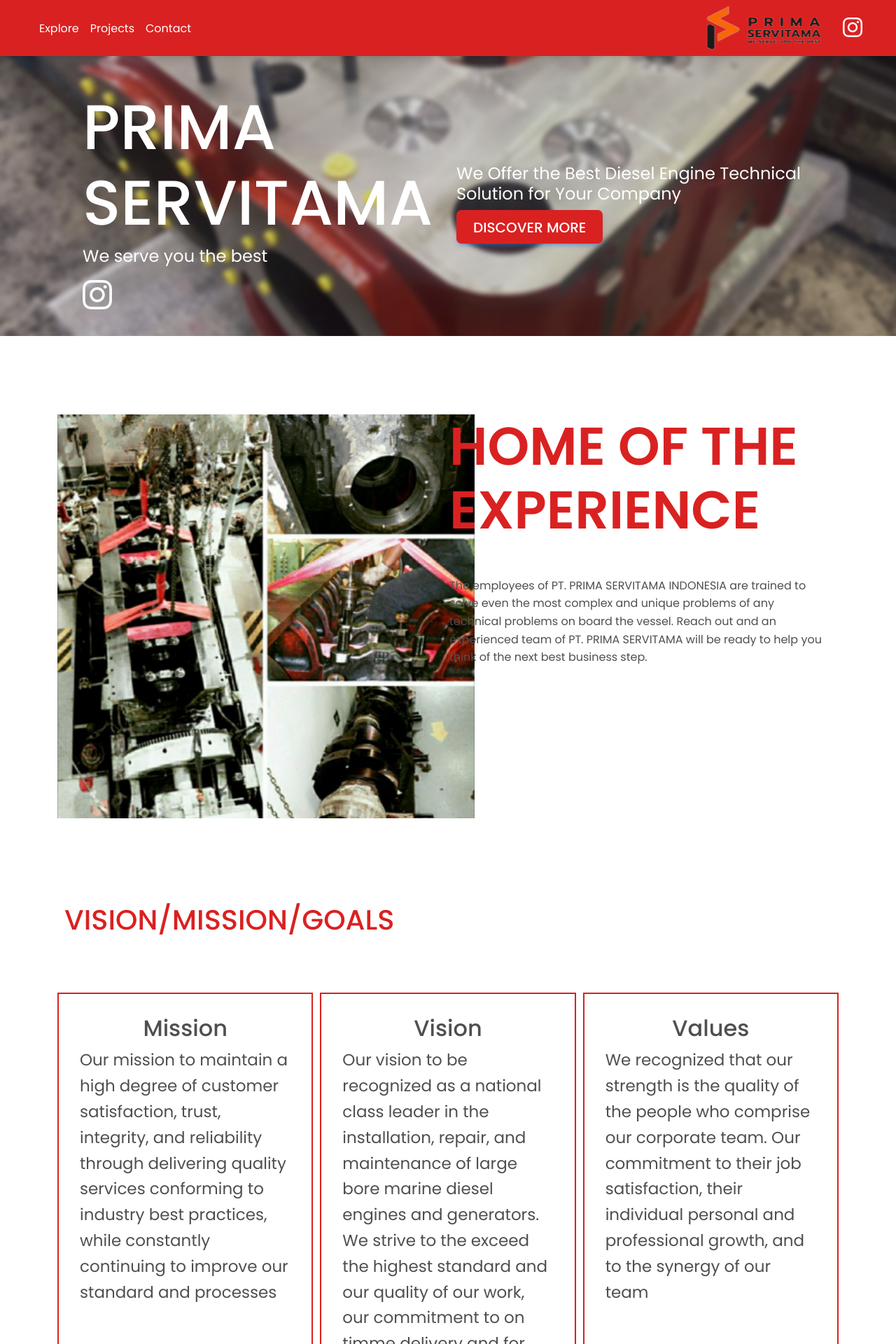
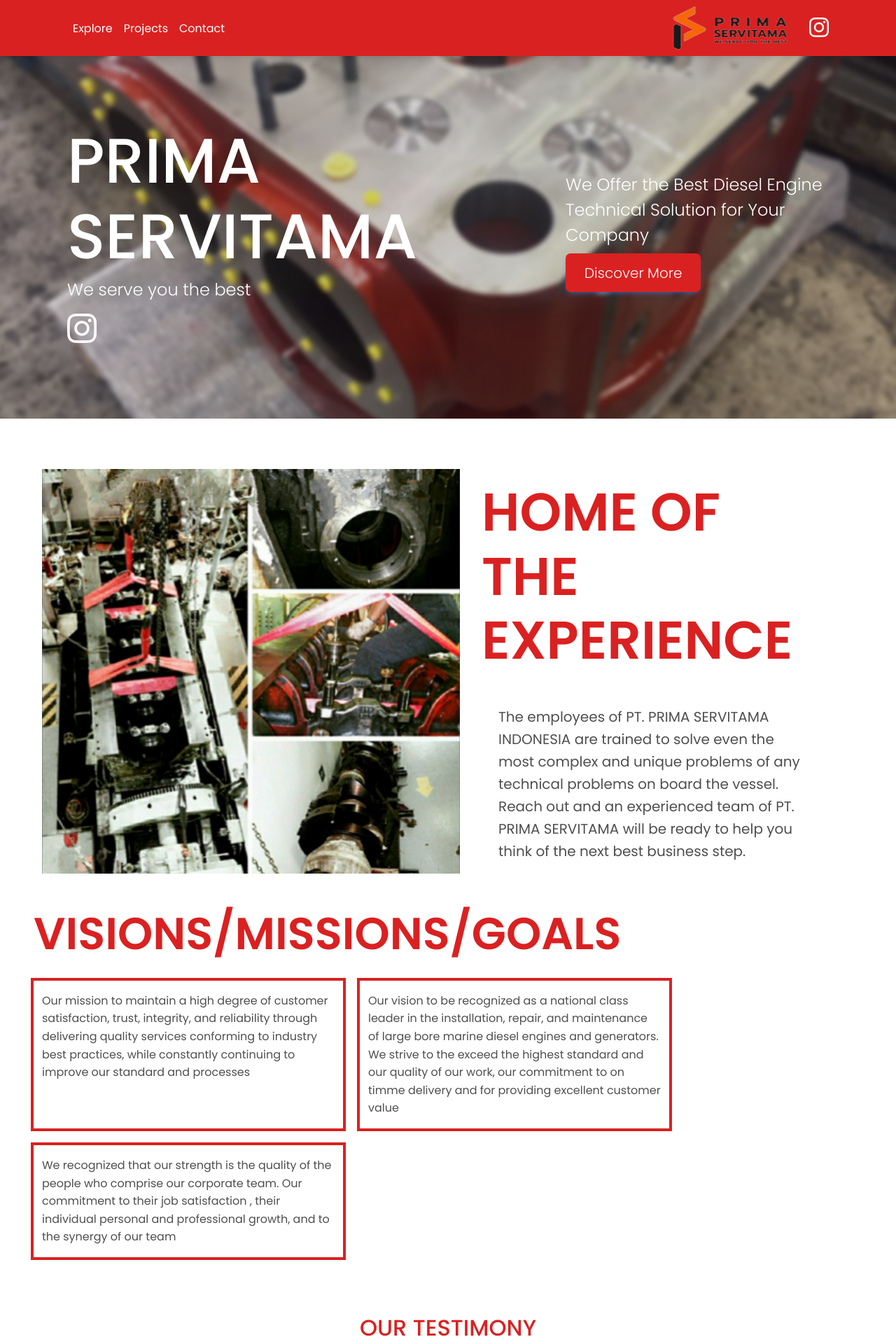
Before and after one commit to AzelFA/primaserv_web, a React (Create React App) app: page / in a window 1280 px wide. Shown: the top 1920 px of the page at 70% size. Built offline with nearby package versions, Linux system fonts and the light colour scheme.

Commit message:
Fixed layout and responsive

```diff
--- a/src/components/Nav.js
+++ b/src/components/Nav.js
@@ -17,7 +17,7 @@
 
   return (
     <>
-      <MDBNavbar expand='lg' light bgColor='myprimary' className=''>
+      <MDBNavbar expand='lg' light bgColor='myprimary' className='px-lg-5 px-3'>
         <MDBContainer fluid className='p-0 mx-lg-5 mx-3'>
           <MDBNavbarToggler
             type='button'
--- a/src/custom.scss
+++ b/src/custom.scss
@@ -17,6 +17,28 @@
     display: none;
 }
 
+.heroBg {
+    height: 50vh;
+}
+
+.devAlign{
+    text-align: center;
+}
+
+.titleBawah{
+    font-size: 54px;
+    font-weight: 600;
+    color:#DA2121;
+    text-align: center;
+}
+
+.borderRed{
+    border: 4px solid $myprimary !important;
+    margin-top: 1rem !important;
+    width: 450px !important;
+  }
+
+
 @include media-breakpoint-up(lg) {
     .heroFont {
         font-size: 90px;
@@ -25,6 +47,28 @@
     .iginv {
         visibility: visible;
         display: inherit;
+    }
+
+    .heroBg {
+        height: 90%;
+    }
+
+    .about {
+        text-align: left;
+    }
+
+    .titleBawah{
+        font-size: 64px;
+    }
+
+    .devAlign{
+        text-align: initial;
+    }
+}
+
+@include media-breakpoint-up(xl) {
+    .heroBg {
+        height: 100%;
     }
 }
 
--- a/src/home/components/about.js
+++ b/src/home/components/about.js
@@ -1,24 +1,24 @@
 import React from 'react';
 import { MDBCol, MDBContainer, MDBRow } from 'mdb-react-ui-kit';
-import hero from './hero.png';
-import kapal from './kapal.jpg';
 import aboutPic from './about.png';
 
 function About() {
     return (
-        <MDBContainer breakpoint='lg' style={{ height: '100vh', display: 'flex', alignItems: 'center', justifyContent: 'space-between' }}>
-            <MDBRow>
-                <MDBCol lg='6'>
+        <div breakpoint='lg' style={{ display: 'grid', alignItems: 'center', justifyContent: 'space-between' }} className='mt-5 mb-4 pt-lg-4 px-lg-5'>
+            <MDBRow className='mx-auto'>
+                <MDBCol lg='6' className='align-items-center justify-content-between'>
                     <img src={aboutPic} alt='About.Png' style={{
                         display:'block',
+                        marginRight: 'auto',
+                        marginLeft: 'auto',
 
-                    }}></img>
+                    }} className='heroBg'></img>
                 </MDBCol>
-                <MDBCol lg='6'>
-                <h1 className='about heroFont' style={{ color: '#DA2121', padding: '0px', fontSize: '76px', fontWeight:'600' }} >
+                <MDBCol lg='6' className='align-items-center justify-content-between mx-auto px-lg-5'>
+                <h1 className='devAlign heroFont d-flex' style={{ color: '#DA2121', padding: '0px', fontSize: '76px', fontWeight:'600', marginTop:'1rem' }} >
                     HOME OF THE EXPERIENCE
                 </h1>
-                <p style={{ marginTop: '50px' }}>
+                <p className='devAlign mt-lg-5 px-4' style={{fontSize:'20px'}}>
                     The employees of PT. PRIMA SERVITAMA INDONESIA are trained to solve even the most complex and unique problems of any technical problems on board the vessel. Reach out and an experienced team of PT. PRIMA SERVITAMA will be ready to help you think of the next best business step.
                 </p>
                 </MDBCol>
@@ -27,7 +27,7 @@
             <div style={{ flex: '1', marginLeft: '20px' }}>
 
             </div>
-        </MDBContainer>
+        </div>
     );
 }
 
--- a/src/home/components/homepage.js
+++ b/src/home/components/homepage.js
@@ -12,29 +12,28 @@
                 backgroundRepeat: 'no-repeat',
                 backgroundSize:'cover',
                 width: '100%',
-                height: '50vh',
+                height: 'max-content',
+                paddingBottom:''
                 }}>
-                <MDBContainer breakpoint='lg' className='mx-auto justify-content-between align-items-center p-0'>
-                    <div className='p-lg-5 p-3'>
-                        <MDBRow className='align-items-center'>
+                <div breakpoint='lg' className='justify-content-between align-items-center p-4 p-lg-5'>
+                    <div className='p-lg-5 p-3 m-0'>
+                        <MDBRow className='align-items-center justify-content-between'>
                             <MDBCol lg='6'>
                             <h1 className='text-white heroFont' style={{width:'250px'}}>PRIMA SERVITAMA</h1>
-                            <h4 className='text-white iginv' style={{fontWeight:'400'}}>We serve you the best</h4>
+                            <h4 className='text-white iginv' style={{fontWeight:'300'}}>We serve you the best</h4>
                             <a href='https://instagram.com' className='py-2 iginv'>
                                 <MDBIcon fab icon="instagram" size='3x' color='light' />
                             </a>
                             </MDBCol>
-                            <MDBCol lg='6'>
-                            <h4 className='text-white' style={{fontWeight:'400'}}>We Offer the Best Diesel Engine Technical Solution for Your Company</h4>
-                            <MDBBtn style={{backgroundColor:'#DA2121',fontSize:'20px',borderRadius:'7px'}}>
+                            <MDBCol lg='6' style={{width:'25rem'}}>
+                            <h4 className='text-white' style={{fontWeight:'300', lineHeight:'1.5'}}>We Offer the Best Diesel Engine Technical Solution for Your Company</h4>
+                            <MDBBtn className='' size='lg' style={{backgroundColor:'#DA2121',fontSize:'20px',borderRadius:'7px',marginBottom:'1rem', fontWeight:'300', textTransform:'none'}}>
                                 Discover More
                             </MDBBtn>
                             </MDBCol>
                         </MDBRow>
-
                     </div>
-
-                </MDBContainer>
+                </div>
             </div>
         </div>
 
--- a/src/home/components/visions.js
+++ b/src/home/components/visions.js
@@ -1,28 +1,42 @@
 import React from 'react';
-import { MDBContainer} from 'mdb-react-ui-kit'
+import { MDBContainer, MDBRow, MDBCol} from 'mdb-react-ui-kit'
 
 function Visions() {
     return (
-      <MDBContainer breakpoint='lg' style={{ display: 'flex', flexDirection: 'column', height:'100vh'}}>
-        <h1 className='vision' style={{ color: '#DA2121', width: '50px', padding: '10px', marginBottom: '20px' }}>VISION/MISSION/GOALS</h1>
+      // <MDBContainer breakpoint='lg' style={{ display: 'flex', flexDirection: 'column', height:'100vh'}}>
+      //   <h1 className='vision' style={{ color: '#DA2121', width: '50px', padding: '10px', marginBottom: '20px' }}>VISION/MISSION/GOALS</h1>
 
-        <div style={{ display: 'flex', flexDirection: 'row', justifyContent: 'space-around', width: '100%', marginBottom:'20px', marginTop:'50px'}}>
-          <div style={{ border: '2px solid #DA2121', padding: '30px', flex: '1', marginRight: '10px', height: '70vh'}}>
-            <h2 className='mision' style={{ textAlign:'center'}}>Mission</h2>
-            <p style={{fontSize: '23px'}}>Our mission to maintain a high degree of customer satisfaction, trust, integrity, and reliability through delivering quality services conforming to industry best practices, while constantly continuing to improve our standard and processes</p>
-          </div>
+      //   <div style={{ display: 'flex', flexDirection: 'row', justifyContent: 'space-around', width: '100%', marginBottom:'20px', marginTop:'50px'}}>
+      //     <div style={{ border: '2px solid #DA2121', padding: '30px', flex: '1', marginRight: '10px', height: '70vh'}}>
+      //       <h2 className='mision' style={{ textAlign:'center'}}>Mission</h2>
+      //       <p style={{fontSize: '23px'}}>Our mission to maintain a high degree of customer satisfaction, trust, integrity, and reliability through delivering quality services conforming to industry best practices, while constantly continuing to improve our standard and processes</p>
+      //     </div>
 
-          <div style={{ border: '2px solid #DA2121', padding: '30px', flex: '1', marginRight: '10px' }}>
-            <h2 className='vision'style={{ textAlign:'center'}}>Vision</h2>
-            <p style={{fontSize: '23px'}}>Our vision to be recognized as a national class leader in the installation, repair, and maintenance of large bore marine diesel engines and generators. We strive to the exceed the highest standard and our quality of our work, our commitment to on timme delivery and for providing excellent customer value</p>
-          </div>
+      //     <div style={{ border: '2px solid #DA2121', padding: '30px', flex: '1', marginRight: '10px' }}>
+      //       <h2 className='vision'style={{ textAlign:'center'}}>Vision</h2>
+      //       <p style={{fontSize: '23px'}}>Our vision to be recognized as a national class leader in the installation, repair, and maintenance of large bore marine diesel engines and generators. We strive to the exceed the highest standard and our quality of our work, our commitment to on timme delivery and for providing excellent customer value</p>
+      //     </div>
 
-          <div style={{ border: '2px solid #DA2121', padding: '30px', flex: '1' }}>
-            <h2 className='value'style={{ textAlign:'center'}}>Values</h2>
-            <p style={{fontSize: '23px'}}>We recognized that our strength is the quality of the people who comprise our corporate team. Our commitment to their job satisfaction, their individual personal and professional growth, and to the synergy of our team</p>
-          </div>
-        </div>
-      </MDBContainer>
+      //     <div style={{ border: '2px solid #DA2121', padding: '30px', flex: '1' }}>
+      //       <h2 className='value'style={{ textAlign:'center'}}>Values</h2>
+      //       <p style={{fontSize: '23px'}}>We recognized that our strength is the quality of the people who comprise our corporate team. Our commitment to their job satisfaction, their individual personal and professional growth, and to the synergy of our team</p>
+      //     </div>
+      //   </div>
+      // </MDBContainer>
+      <div breakpoint='lg' className='d-grid justify-content-between align-items-center my-4 gx-5 pt-2 pt-lg-4 mx-auto p-lg-5'>
+        <h1 className='titleBawah devAlign text-left' style={{}}>VISIONS/MISSIONS/GOALS</h1>
+        <MDBRow className=''>
+          <MDBCol lg='4' className='borderRed align-items-center justify-content-center pt-3 mx-lg-2'>
+            <p>Our mission to maintain a high degree of customer satisfaction, trust, integrity, and reliability through delivering quality services conforming to industry best practices, while constantly continuing to improve our standard and processes</p>
+          </MDBCol>
+          <MDBCol lg='4' className='borderRed align-items-center justify-content-center pt-3 mx-lg-2'>
+            <p>Our vision to be recognized as a national class leader in the installation, repair, and maintenance of large bore marine diesel engines and generators. We strive to the exceed the highest standard and our quality of our work, our commitment to on timme delivery and for providing excellent customer value</p>
+          </MDBCol>
+          <MDBCol lg='4' className='borderRed align-items-center justify-content-center pt-3 mx-lg-2'>
+            <p>We recognized that our strength is the quality of the people who comprise our corporate team. Our commitment to their job satisfaction , their individual personal and professional growth, and to the synergy of our team</p>
+          </MDBCol>
+        </MDBRow>
+      </div>
     );
 }
 export default Visions;
--- a/src/index.css
+++ b/src/index.css
@@ -7,7 +7,7 @@
   -moz-osx-font-smoothing: grayscale;
 }
 
-
+/* Fonts */
 
 .title {
   font-family: "Open Sans", sans-serif;
```
